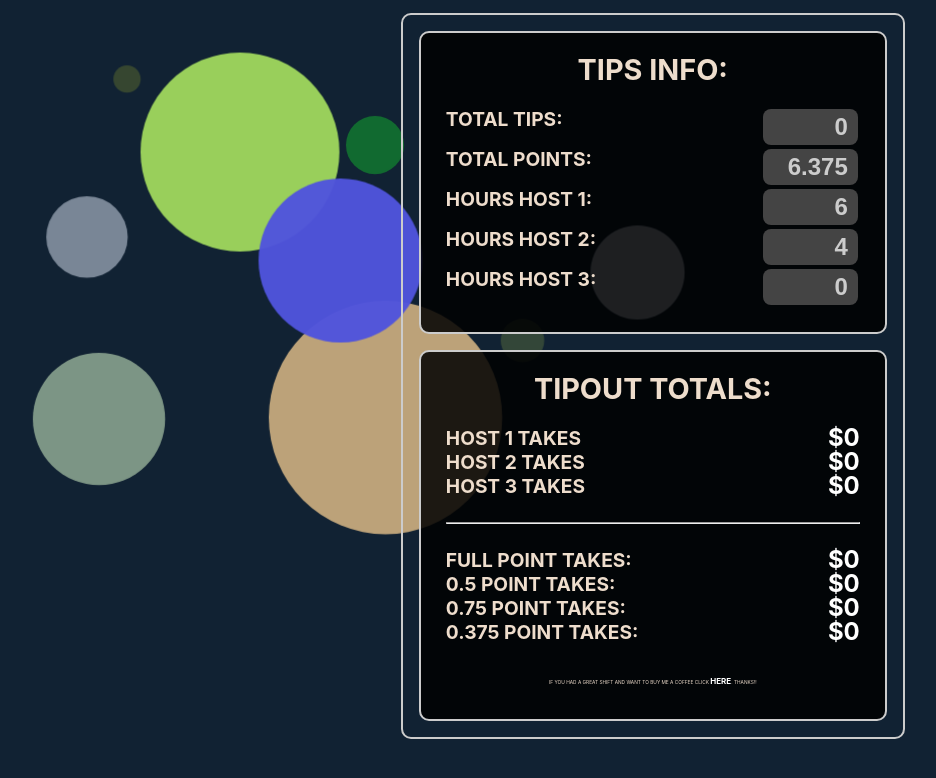
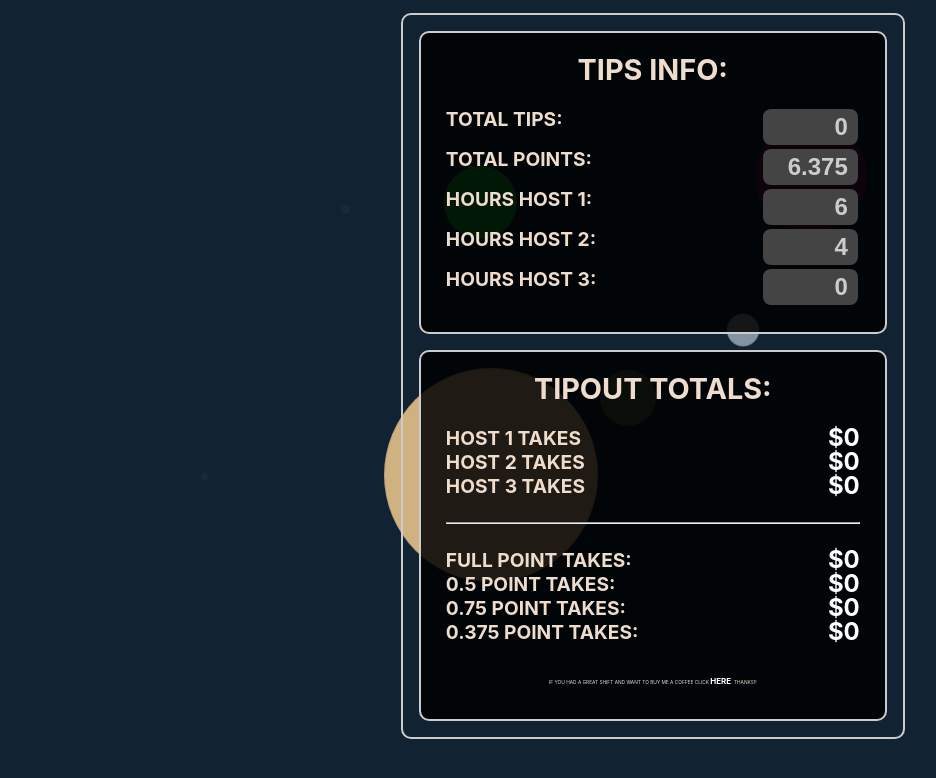
Before and after one commit to write2cmdg/tipout-calculator, a React (Create React App) app: page / in a window 1280 px wide. Shown: the top 778 px of the page, without its empty margins (0-936 px from the left). Built offline with nearby package versions, Linux system fonts and the light colour scheme.

Commit message:
test anim

```diff
--- a/src/components/AnimatedBackground.js
+++ b/src/components/AnimatedBackground.js
@@ -5,13 +5,13 @@ const AnimatedBackground = () => {
 
   useEffect(() => {
     const interval = setInterval(() => {
-      const x = Math.floor(Math.random() * 50);
-      const y = Math.floor(Math.random() * 50);
-      const size = Math.floor(Math.random() * 250 + 50);
+      const x = Math.floor(Math.random() * 50 + 10);
+      const y = Math.floor(Math.random() * 50 + 10);
+      const size = Math.floor(Math.random() * 250 + 5);
       const color = `rgb(${Math.floor(Math.random() * 255)}, ${Math.floor(Math.random() * 255)}, ${Math.floor(Math.random() * 255)})`;
 
       setCircles([...circles, { x, y, size, color }]);
-    }, 500);
+    }, 750);
 
     return () => clearInterval(interval);
   }, [circles]);
```
